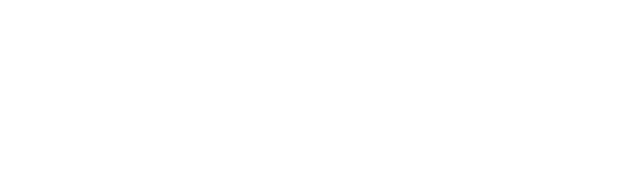
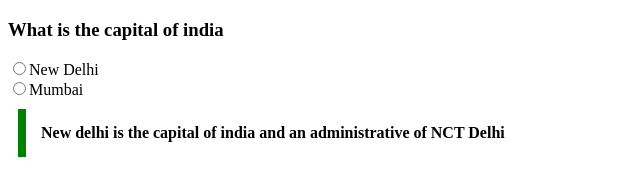
Before and after one commit to acciojob/trivia-ankitsharma5414, a website: page main.html in a window 1280 px wide. Shown: the whole page, without its empty margins (0-640 px from the left). Drawn offline with Linux system fonts and the light colour scheme.

Commit message:
created a submission

```diff
--- a/main.html
+++ b/main.html
@@ -10,6 +10,16 @@
 	<!-- the entire body must be written by student -->
     <script type="text/javascript" src="./script.js">
 </script>
+	<h3>What is the capital of india</h3>
+	<input type="radio" name=option_1>New Delhi
+	<br>
+	<input type="radio" name=option_2>Mumbai
+	<br>
+	<blockquote cite="https://en.wikipedia.org/wiki/New_Delhi ">
+		New delhi is the capital of india and an administrative of NCT Delhi
+	</blockquote>
+
+
 
 </body>
 
--- a/styles.css
+++ b/styles.css
@@ -1,2 +1,11 @@
 
 /* Your CSS Code here. */
+blockquote{
+	max-width:600px;
+	margin:10px;
+	padding:15px;
+	border-left:8px solid green;
+	background-color:#f8fffe"";
+	font-weight: bold;
+
+}
```
